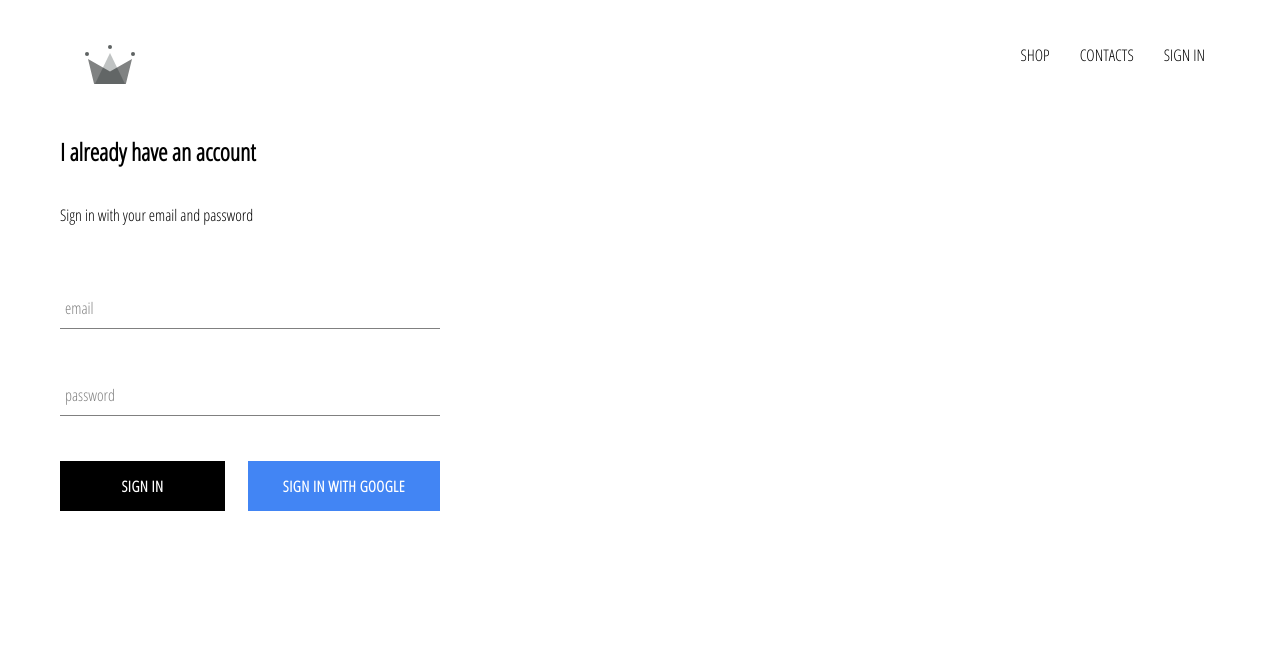
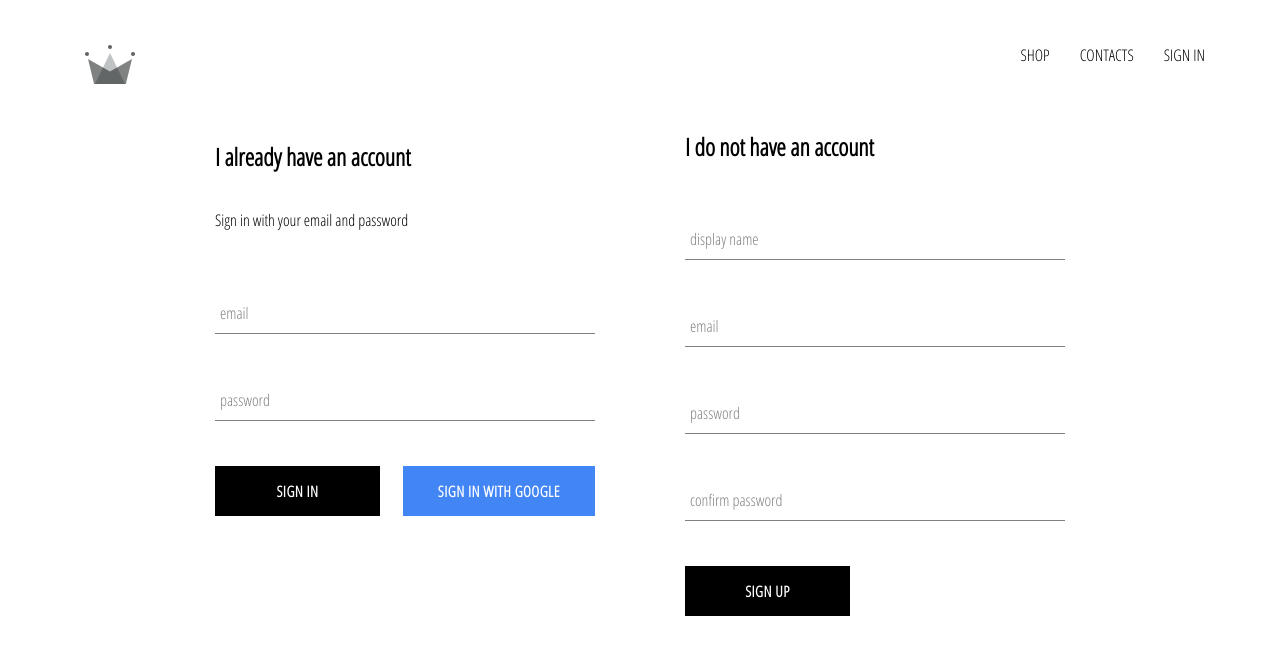
Before and after one commit to ArturChirkun/shop-cl, a React (Create React App) app: page /signin in a window 1280 px wide. Shown: the top 654 px of the page. Built offline with nearby package versions, Linux system fonts and the light colour scheme; no server answers.

Commit message:
finished signIp and signIn

```diff
--- a/src/App.js
+++ b/src/App.js
@@ -35,8 +35,6 @@ class App extends React.Component{
               ...snapShot.data()
             }
           });
-
-          console.log(this.state);
         });
       }
 
--- a/src/components/sign-in/sign-in.js
+++ b/src/components/sign-in/sign-in.js
@@ -6,9 +6,9 @@ import './sign-in.scss';
 import FormInput from "../form-input/form-input";
 import CustomButton from '../custom-button/custom-button';
 
-import { signInWithGoogle } from "../../firebase/firebase.utils";
+import { auth, signInWithGoogle } from "../../firebase/firebase.utils";
 
-export default  class SignUp extends React.Component {
+export default  class SignIn extends React.Component {
 
     constructor(props) {
         super(props)
@@ -19,8 +19,20 @@ export default  class SignUp extends React.Component {
         }
     }
 
-    handleSubmit = (event) => {
+    handleSubmit = async (event) => {
         event.preventDefault();
+
+        const {email, password} = this.state;
+
+        try {
+            await auth.signInWithEmailAndPassword(email, password);
+            this.setState({
+                email: '',
+                password: ''
+            });
+        } catch(error) {
+            console.log(error);
+        }
 
         this.setState({ email:'', password:''})
     }
--- /dev/null
+++ b/src/components/sign-up/sign-up.js
@@ -0,0 +1,106 @@
+import React from "react";
+
+import FormInput from "../form-input/form-input";
+import CustomButton from "../custom-button/custom-button";
+
+import { createUserProfileDocument, auth } from "../../firebase/firebase.utils";
+
+import './sign-up.scss';
+
+export default class SignUp extends React.Component {
+
+    constructor() {
+        super()
+
+        this.state = {
+            displayName: '',
+            email: '',
+            password: '',
+            confirmPassword: ''
+        }
+    }
+
+    handleSubmit = async (event) => {
+        event.preventDefault();
+
+        const {displayName, email, password, confirmPassword} = this.state;
+
+        if (password !== confirmPassword) {
+            alert('Password and confirm password do not match')
+            return;
+        }
+
+        try {
+            const {user} = await auth.createUserWithEmailAndPassword(email, password)
+            await createUserProfileDocument(user,{displayName});
+
+            this.setState = {
+                displayName: '',
+                email: '',
+                password: '',
+                confirmPassword: ''
+            }
+
+        } catch(error) {
+            console.error(error);
+        }
+    }
+
+    handleChange = (event) => {
+        const {name, value} = event.target;
+        this.setState({ [name]: value });
+    }
+    render() {
+
+        const {displayName, email, password, confirmPassword} = this.state;
+
+        return(
+            <div className='sign-up'>
+                <h2 className='title'>
+                    I do not have an account
+                </h2>
+
+                <form className ='form-sign-up' onSubmit={this.handleSubmit}>
+                    <FormInput
+                    type='text'
+                    name='displayName'
+                    value={displayName}
+                    label='display name'
+                    required
+                    onChange={this.handleChange}
+                    />
+
+                    <FormInput
+                    type='email'
+                    name='email'
+                    value={email}
+                    label='email'
+                    required
+                    onChange={this.handleChange}
+                    />
+
+                    <FormInput
+                    type='password'
+                    name='password'
+                    value={password}
+                    label='password'
+                    required
+                    onChange={this.handleChange}
+                    />
+
+                    <FormInput
+                    type='password'
+                    name='confirmPassword'
+                    value={confirmPassword}
+                    label='confirm password'
+                    required
+                    onChange={this.handleChange}
+                    />
+
+                    <CustomButton type='submit' > Sign Up</CustomButton>
+                </form>
+
+            </div>
+        )
+    }
+}
--- /dev/null
+++ b/src/components/sign-up/sign-up.scss
@@ -0,0 +1,9 @@
+.sign-up {
+    display: flex;
+    flex-direction: column;
+    width: 380px;
+
+    .title {
+        margin: 10px 0;
+    }
+}
--- a/src/pages/sign-up-sign-in/sign-up-sign-in.js
+++ b/src/pages/sign-up-sign-in/sign-up-sign-in.js
@@ -2,12 +2,14 @@ import React from "react";
 
 import './sign-up-sign-in.scss';
 
-import SignUp from "../../components/sign-in/sign-in";
+import SignIn from "../../components/sign-in/sign-in";
+import SignUp from "../../components/sign-up/sign-up";
 
 const SignUpSignIn = () => {
 
     return(
         <div className='sign-up-sign-in'>
+            <SignIn />
             <SignUp />
         </div>
     )
--- a/src/pages/sign-up-sign-in/sign-up-sign-in.scss
+++ b/src/pages/sign-up-sign-in/sign-up-sign-in.scss
@@ -0,0 +1,6 @@
+.sign-up-sign-in {
+    display: flex;
+    width: 850px;
+    justify-content: space-between;
+    margin: 30px auto;
+}
```
Also changed, not shown: src/components/sign-up/signup.js (deleted), src/components/sign-up/signup.scss (deleted).
